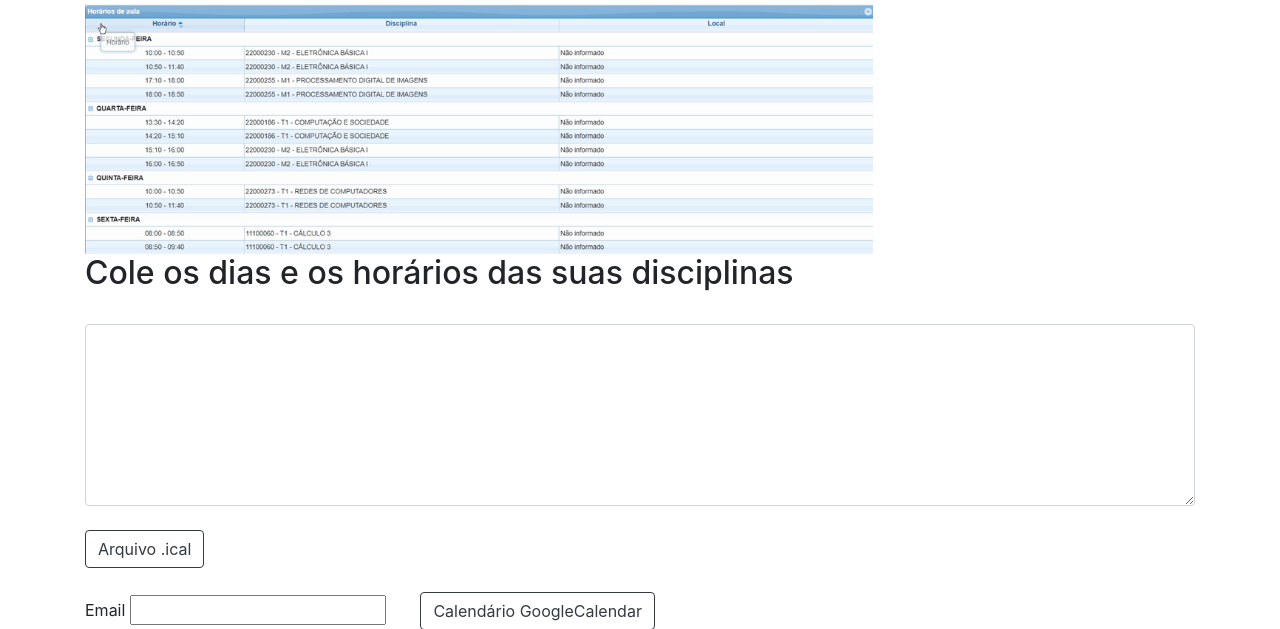
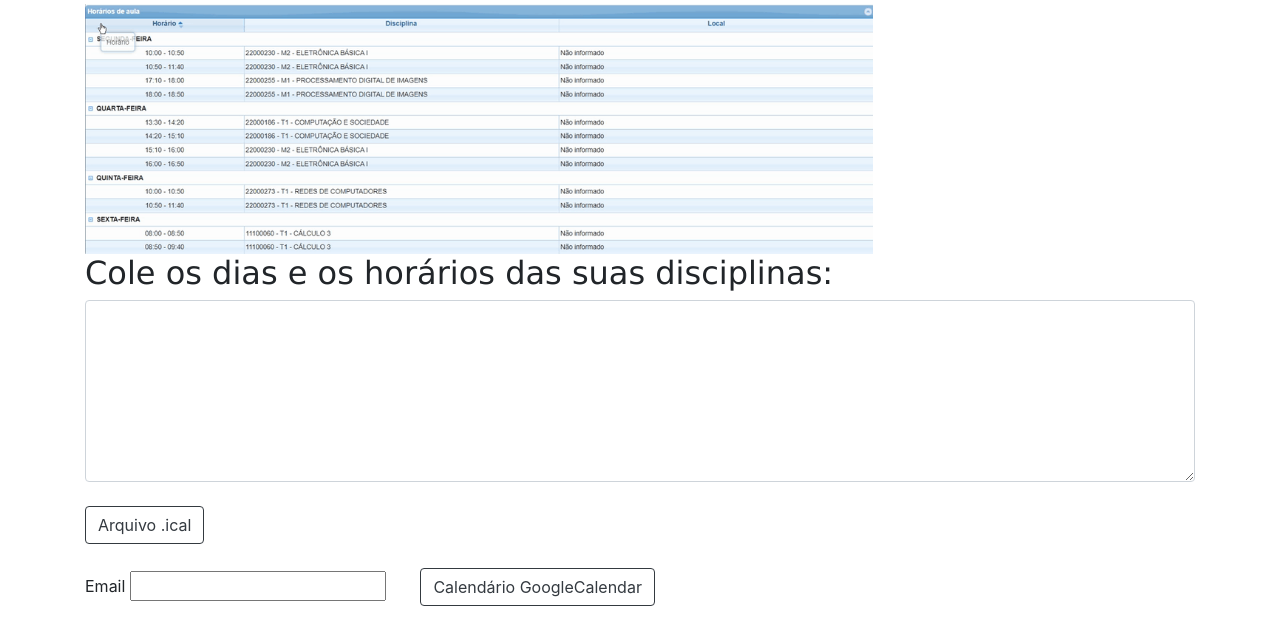
Before and after one commit to kevin-weitgenant/UniversityCalendarAutomation, a Flask app: page / in a window 1280 px wide. Shown: the part 82-711 px from the top of the page. Run offline with Flask 2, Linux system fonts and the light colour scheme.

Commit message:
different font

```diff
--- a/templates/calendario.html
+++ b/templates/calendario.html
@@ -11,7 +11,7 @@
   >
   </iframe>
 
-  <h2>Caso o seu calendário não tenha aparecido em cima, cheque no seu e-mail</h2>
+  <h2 style="font-family:verdana;font-weight: normal;">Caso o seu calendário não tenha aparecido em cima, cheque no seu e-mail</h2>
   <img src="/static/email.png" alt="" width="800" height="200">
 
   {% endblock %}
--- a/templates/home.html
+++ b/templates/home.html
@@ -4,8 +4,8 @@
 <div class="container" align="left">
 
   <img src="/static/copy.gif" height=" 250">
-  <h2>Cole os dias e os horários das suas disciplinas</h2>
   <br>
+  <h2 style="font-family:verdana;font-weight: normal;">Cole os dias e os horários das suas disciplinas:</h2>
   <form method="POST">
     {{form.hidden_tag()}} {{form.body(class="form-control", rows = "7")}}
     <br />
```
